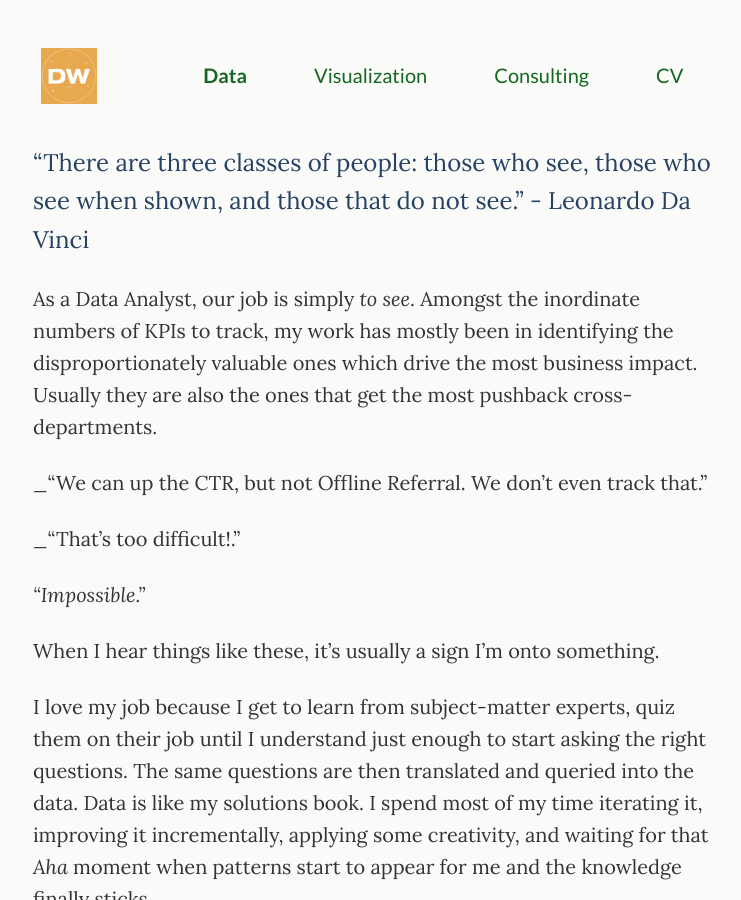
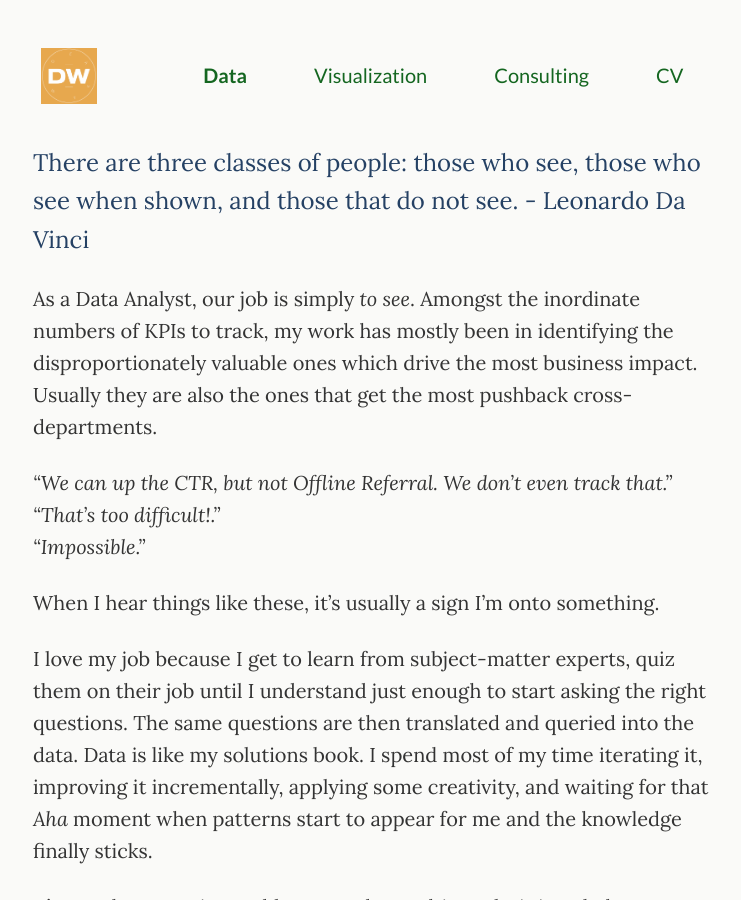
Before and after one commit to deawyk/deawyk.github.io, a Jekyll site: the page built from _pages/data.md, in a window 1280 px wide and 900 px high. Shown: the whole window, without its empty margins (265-1006 px from the left). Built offline with Jekyll 4.4.1, drawn with Linux system fonts in a browser that asks for light colours.

Commit message:
Update data.md

```diff
--- a/_pages/data.md
+++ b/_pages/data.md
@@ -8,7 +8,7 @@ permalink: /data/
 
 <div class="pretty-links">
 
-<div class="lead lead-about"> "There are three classes of people: those who see, those who see when shown, and those that do not see." - Leonardo Da Vinci
+<div class="lead lead-about"> There are three classes of people: those who see, those who see when shown, and those that do not see. - Leonardo Da Vinci
 </div>
 
 <!-- {::nomarkdown}
@@ -19,11 +19,9 @@ permalink: /data/
 
 As a Data Analyst, our job is simply _to see_. Amongst the inordinate numbers of KPIs to track, my work has mostly been in identifying the disproportionately valuable ones which drive the most business impact. Usually they are also the ones that get the most pushback cross-departments.
 
-_"We can up the CTR, but not Offline Referral. We don't even track that."
-
-_"That's too difficult!."
-
-_"Impossible."_
+_"We can up the CTR, but not Offline Referral. We don't even track that."_ <br>
+_"That's too difficult!."_ <br>
+_"Impossible."_ <br>
 
 When I hear things like these, it's usually a sign I'm onto something.
 
```
